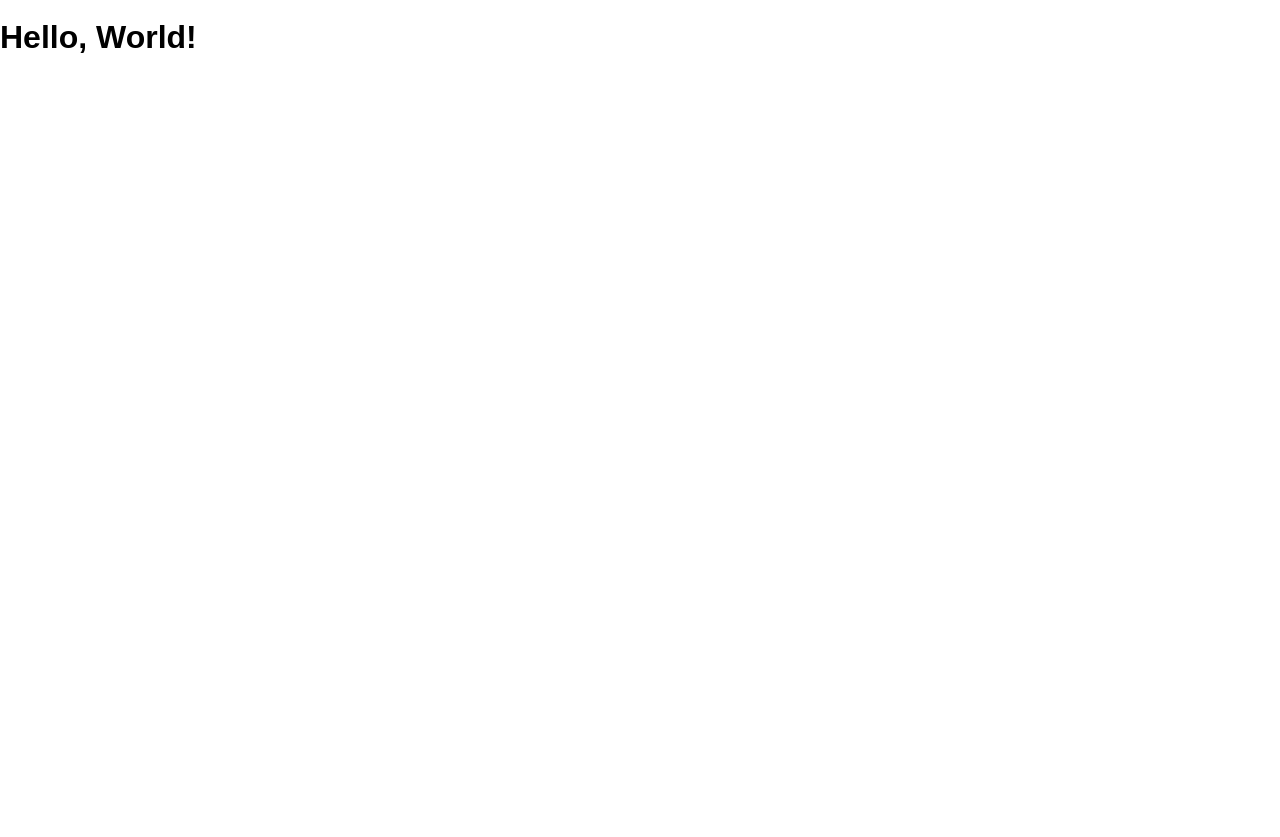
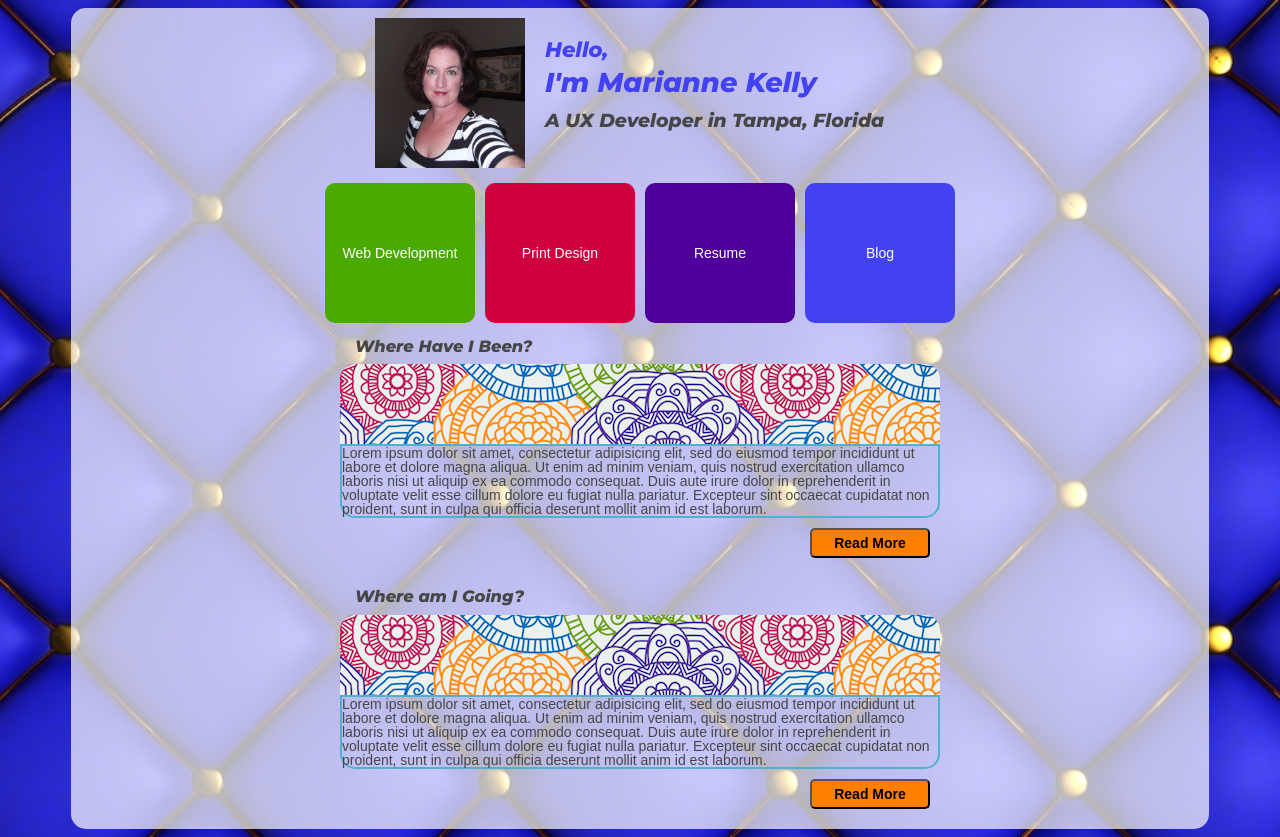
Before and after one commit to maresThere/portfolio, a website: page public/index.html in a window 1280 px wide. Before the commit the page ends 800 px from the top, so only its background shows below. Drawn offline with Linux system fonts and the light colour scheme.

Commit message:
First Draft of Portfolio

```diff
--- a/public/index.html
+++ b/public/index.html
@@ -5,8 +5,51 @@
     <meta name="viewport" content="width=device-width, user-scalable=no, minimum-scale=1.0, maximum-scale=1.0">
     <title>Portfolio</title>
     <link rel="stylesheet" href="/screen.css">
+     <link href="https://fonts.googleapis.com/css?family=Montserrat:800i" rel="stylesheet">
+
   </head>
   <body>
-    <h1>Hello, World!</h1>
+    <div class="wrapper">
+    <header class="container1">
+      <img class="boxHD1" src="images/me.jpg" alt="Marianne Kelly">
+      <div class="boxHD2">
+        <span>Hello,</span>
+        <h1>I'm Marianne Kelly</h1>
+        <h2>A UX Developer in Tampa, Florida</h2>
+      </div>
+    </header>
+
+  <section class="container2"><!-- row of images -->
+    <div class="c2item grn"> <a href="">Web Development</a></div>
+    <div class="c2item slm"><a href="#">Print Design</a></div>
+    <div class="c2item prp"><a href="#">Resume</a></div>
+    <div class="c2item blu"><a href="#">Blog</a></div>
+  </section>
+
+    <section class="container3"><!-- paragraphs -->
+      <h3>Where Have I Been?</h3>
+      <div class="graphic"></div>
+      <div class="par1">
+        Lorem ipsum dolor sit amet, consectetur adipisicing elit, sed do eiusmod tempor incididunt ut labore et dolore magna aliqua. Ut enim ad minim veniam, quis nostrud exercitation ullamco laboris nisi ut aliquip ex ea commodo consequat. Duis aute irure dolor in reprehenderit in voluptate velit esse cillum dolore eu fugiat nulla pariatur. Excepteur sint occaecat cupidatat non proident, sunt in culpa qui officia deserunt mollit anim id est laborum.
+      </div>
+      <button>Read More</button>
+    </section>
+
+    <section class="container3">
+      <h3>Where am I Going?</h3>
+      <div class="graphic"> </div>
+      <div class="par1">
+        Lorem ipsum dolor sit amet, consectetur adipisicing elit, sed do eiusmod tempor incididunt ut labore et dolore magna aliqua. Ut enim ad minim veniam, quis nostrud exercitation ullamco laboris nisi ut aliquip ex ea commodo consequat. Duis aute irure dolor in reprehenderit in voluptate velit esse cillum dolore eu fugiat nulla pariatur. Excepteur sint occaecat cupidatat non proident, sunt in culpa qui officia deserunt mollit anim id est laborum.
+
+      </div>
+      <button>Read More</button>
+    </section>
+
+
+
+
+
+
+  </div>
   </body>
 </html>
--- a/public/screen.css
+++ b/public/screen.css
@@ -1,8 +1,173 @@
+
+
 html {
   text-size-adjust: 100%;
+  color: rgb(70,70,70);
+
+}
+.grn {background-color: rgb(75,170,0);}
+.slm {background-color: rgb(208,0,62);}
+.prp {background-color: rgb(80,0,154);}
+.blu {background-color: rgb(66,66,242);}
+h1,
+h2,
+h3,
+h4,
+span {
+  font-family: 'Montserrat', sans-serif;
+  font-weight: 800;
+}
+body {
+  font: 14px / 1 sans-serif;
+  background: url(images/bluePuff.jpg) no-repeat center center fixed;
+  background-size: cover;
+  color: #50b1cf;
+}
+.wrapper {
+  display: flex;
+  flex-direction: column;
+  align-items: center;
+  background-color: rgba(255, 255, 255, 0.7);
+  border-radius: 15px;
+  width: 90%;
+  margin: 0 auto;
+}
+header {
+  font-size: 1.5em;
+  display: flex;
+  flex-wrap: wrap;
+  width: 600px;
+  /*border: 2px solid #50b1cf;*/
+  /*border-radius: 15px;*/
+  height: 150px;
+  margin: 10px;
+  justify-content: center;
+  align-items: center;
+}
+/*my picture*/
+.boxHD1 {
+  height:150px;
+  display: flex;
+  align-self: flex-start;
+}
+/*my speech bubble*/
+.boxHD2 {
+  color: rgb(66,66,242);
+  height: 150px;
+  width: 60%;
+  display: flex;
+  flex-direction: column;
+  justify-content: center;
+  align-content: center;
+  margin-left: 20px;
+}
+span {
+  /*border: 1px solid red;*/
+  height: 30px;
+}
+h1 {
+  font-size: 1.3em;
+  /*border: 1px solid red;*/
+  margin: 0;
+  /*width: 200px;*/
+}
+h2 {
+  font-size: .9em;
+  color: rgb(70,70,70);
 }
 
-body {
-  margin: 0;
-  font: 16px / 1 sans-serif;
+/*row of images*/
+.container2 {
+  color: white;
+  /*border: 2px solid #50b1cf;*/
+  border-radius: 15px;
+  display: flex;
+  /*width: 600px;*/
+  height: 150px;
+  justify-content: space-around;
+  flex-wrap: wrap;
 }
+.container2 .c2item {
+  border-radius: 10px;
+  /*padding: 2px;*/
+  margin: 5px;
+  width: 150px;
+  flex: 1;
+  display: flex;
+  justify-content: center;
+  align-items: center;
+}
+a {
+  text-decoration: none;
+  color: inherit;
+}
+.container3 {
+  color: rgb(70,70,70);
+  /*height: 100px; */
+  display: flex;
+  -webkit-flex-direction: column;
+  -ms-flex-direction: column;
+  flex-direction: column;
+  justify-content: center;
+  align-items: flex-end;
+  max-width: 600px;
+  margin: 10px;
+}
+.container3 .graphic {
+  background-image: url(images/978.jpg);
+  height: 80px;
+  width: 100%;
+  border-top-right-radius: 15px;
+  border-top-left-radius: 15px;
+  /*margin-bottom: 10px;*/
+}
+.par1 {
+  border: 2px solid #50b1cf;
+  border-bottom-left-radius: 15px;
+  border-bottom-right-radius: 15px;
+}
+h3 {
+  margin: 0 0 10px 15px;
+  display: flex;
+  align-self: flex-start;
+}
+button {
+  width: 120px;
+  height: 30px;
+  font-size: 1em;
+  font-weight: bold;
+  background-color: rgb(255, 128, 0);
+  border-radius: 5px;
+  margin: 10px;
+}
+
+
+
+@media screen and (max-width: 480px){
+  /*row of images*/
+  .container2 {
+    /*border: 2px solid red;*/
+    border-radius: 25px;
+    display: flex;
+    flex-direction: column;
+    max-width: 400px;
+    height: 300px;
+    /*justify-content: flex-start;*/
+    /*flex-wrap: wrap;*/
+
+  }
+  .container2 .c2item {
+    /*flex 1 1 auto;*/
+    display: flex;
+    justify-content: center;
+    align-items: center;
+    border-radius: 10px;
+    width: 400px;
+    height: 300px;
+    -webkit-transition: width 0.7s ease-out;
+    -o-transition: width 0.7s ease-out;
+    transition: width 0.7s ease-out;
+  }
+
+
+}
```
Also changed, not shown: public/images/978.jpg (added), public/images/bluePuff.jpg (added), public/images/bomb-sniffer.png (added), public/images/make-it-rain.png (added), public/images/me.jpg (added), public/images/one-list.png (added), public/images/sensei-sense.png (added), 2 other files.
